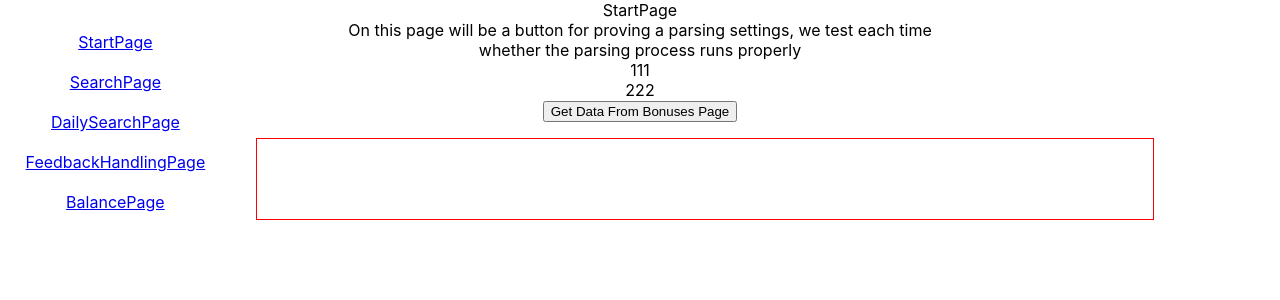
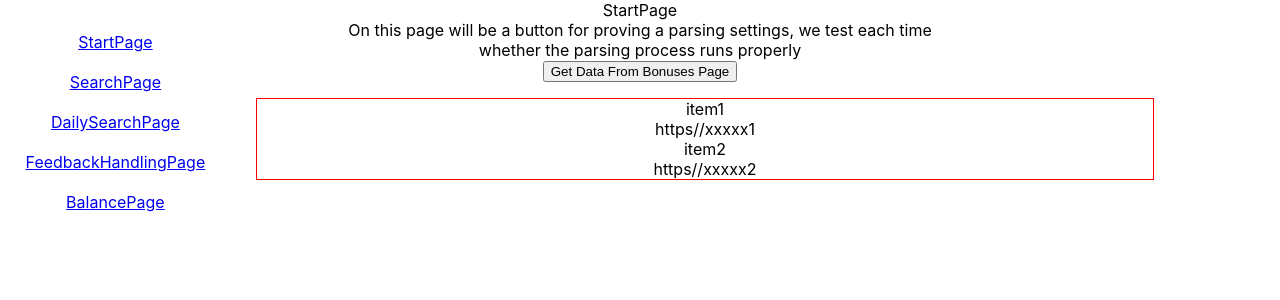
Before and after one commit to IvanGerman/OzonParsingFrontend, a React (Create React App) app: page / in a window 1280 px wide. Shown: the top 300 px of the page. Built offline with nearby package versions, Linux system fonts and the light colour scheme.

Commit message:
work: implementing BonusDiv component which will content data from parsed page to display it at the start page

```diff
--- a/src/components/StartPage/StartPage.tsx
+++ b/src/components/StartPage/StartPage.tsx
@@ -2,6 +2,9 @@ import ReactDOM from 'react-dom/client';
 import './StartPage.css';
 
 export const StartPage = (props) => {
+
+  // here we create bonusDivsWrapper content based on state data
+
 
   const baseURL = 'http://localhost:5000/api/';
 
@@ -26,26 +29,29 @@ export const StartPage = (props) => {
       console.log(data);
       // here we create bonusDivsWrapper content based on response data
       // it should be created based on the state data and auto rerendered after state changes
-      const allbonusDivs = data.map((elem, index) => {
-        return ( <div  key={index}>
-          <a href={elem.linkToProduct}>{elem.productTitle}</a>
-        </div> );
-      });
+      // const allbonusDivs = data.map((elem, index) => {
+      //   return ( <div  key={index}>
+      //     <a href={elem.linkToProduct}>{elem.productTitle}</a>
+      //   </div> );
+      // });
       //paste html into the bonusDivsWrapper
-      const container = document.getElementsByClassName('bonusDivsWrapper');
-      // @ts-ignore
-      const root = ReactDOM.createRoot(container);
-      root.render(allbonusDivs);
+      // const container = document.getElementsByClassName('bonusDivsWrapper');
+      // // @ts-ignore
+      // const root = ReactDOM.createRoot(container);
+      // root.render(allbonusDivs);
     });
   }
   return (
     <div className="start-page">
       <p>StartPage</p>
       <p>On this page will be a button for proving a parsing settings, we test each time whether the parsing process runs properly</p>
-      <p>{props.startPageData[0].key1}</p>
-      <p>{props.startPageData[1].key2}</p>
       <button onClick = { getBonusData } >Get Data From Bonuses Page</button>
-      <div className="bonusDivsWrapper"></div>
+      <div className="bonusDivsWrapper">
+        <p>{props.startPageData[0].productTitle}</p>
+        <p>{props.startPageData[0].linkToProduct}</p>
+        <p>{props.startPageData[1].productTitle}</p>
+        <p>{props.startPageData[1].linkToProduct}</p>
+      </div>
     </div>
   )
 };
--- a/src/components/StartPage/StartPageContainer.tsx
+++ b/src/components/StartPage/StartPageContainer.tsx
@@ -1,5 +1,7 @@
 import { connect } from "react-redux";
 import { StartPage } from "./StartPage";
+//import { deleteMessageThunkCreator } from "../../../redux/startPageReducer";
+
 
 
 let mapStateToProps = (state) => {
@@ -10,7 +12,10 @@ let mapStateToProps = (state) => {
 
 let mapDispatchToProps = (dispatch) => {
   return {
-
+    getBonusDivs: async () => {
+      //const result = await dispatch(getBonusDivsThunkCreator());
+      //return result;
+    }
   }
 };
 
--- a/src/redux/startPageReducer.js
+++ b/src/redux/startPageReducer.js
@@ -3,8 +3,8 @@
 //const ADD_MESSAGE = 'ADD_MESSAGE';
 
 let initialState = [
-  {key1 : '111'},
-  {key2 : '222'}
+  {productTitle : 'item1', linkToProduct : 'https//xxxxx1'},
+  {productTitle : 'item2', linkToProduct : 'https//xxxxx2'}
 ]
 
 export const startPageReducer = (state = initialState) => {
```
Also changed, not shown: src/components/StartPage/BonusDiv/BonusDiv.css (added, +12 -0 lines), src/components/StartPage/BonusDiv/BonusDiv.tsx (added, +17 -0 lines), src/components/StartPage/BonusDiv/BonusDivContainer.tsx (added, +31 -0 lines).
